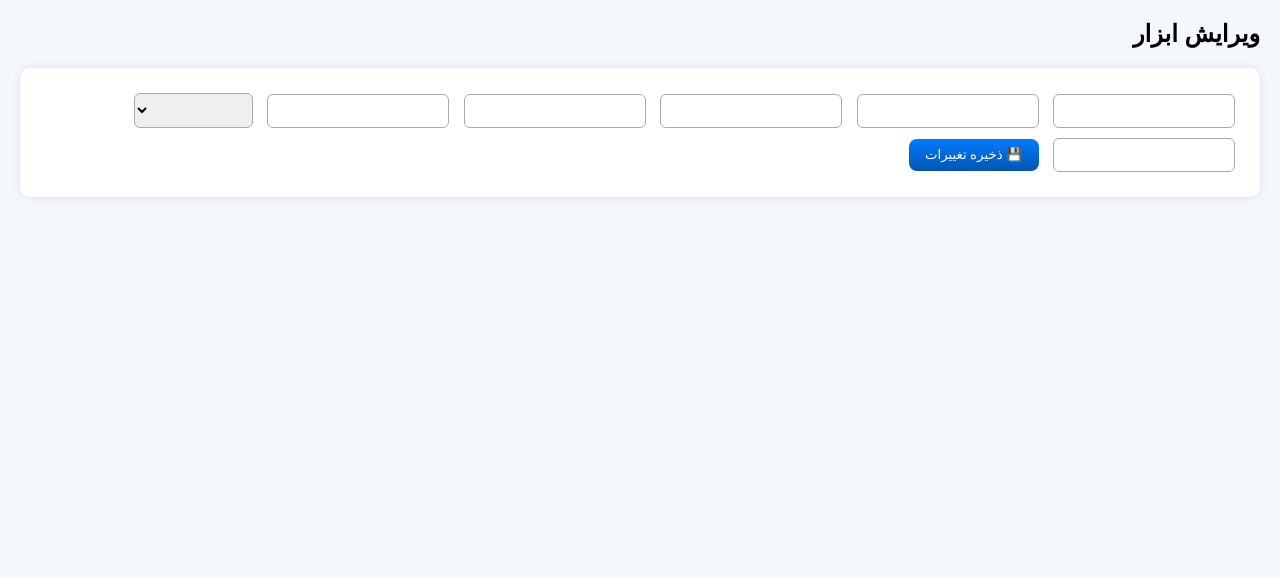
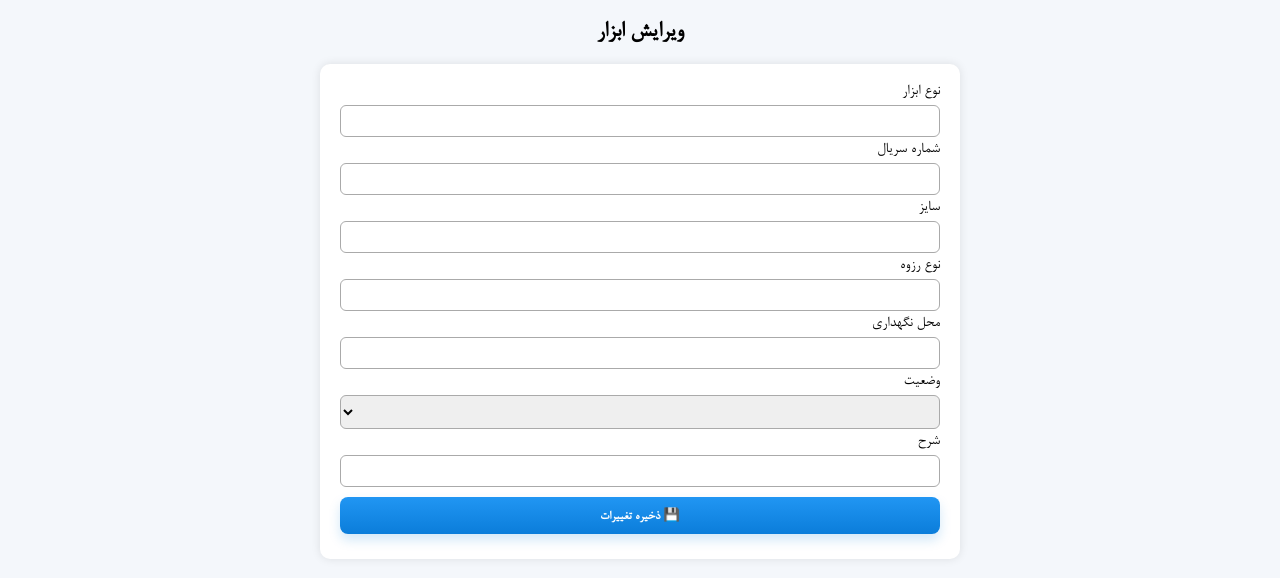
Before and after one commit to javadrad/Inventory-app-final, a Flask app: page /edit/1 in a window 1280 px wide. Shown: the top 578 px of the page. Run offline with Flask 3, Linux system fonts and the light colour scheme; data that the repository does not hold is empty.

Commit message:
Update edit.html

```diff
--- a/templates/edit.html
+++ b/templates/edit.html
@@ -4,8 +4,12 @@
 <meta charset="UTF-8">
 <title>ویرایش ابزار</title>
 <style>
+    @font-face {
+        font-family: "B Nazanin";
+        src: url("/static/fonts/B-NAZANIN.TTF") format("truetype");
+    }
     body {
-            font-family: 'B Nazanin', sans-serif;
+        font-family: "B Nazanin", Arial, sans-serif;
         background: #f4f7fb;
         direction: rtl;
         margin: 20px;
@@ -15,39 +19,62 @@
         padding: 20px;
         border-radius: 10px;
         box-shadow: 0 0 10px rgba(0,0,0,0.1);
+        max-width: 600px;
+        margin: auto;
     }
     input, select, button {
-            margin: 5px;
+        margin: 5px 0;
         padding: 8px;
         border-radius: 6px;
         border: 1px solid #aaa;
-            font-family: 'B Nazanin';
+        font-family: "B Nazanin";
+        width: 100%;
+        box-sizing: border-box;
     }
     button {
-            background: linear-gradient(#007BFF, #0056b3);
+        background: linear-gradient(180deg,#2196F3,#0b7dda);
         color: white;
         border: none;
-            padding: 8px 16px;
+        padding: 10px 16px;
         border-radius: 8px;
         cursor: pointer;
+        font-weight: bold;
+        box-shadow: 0 6px 12px rgba(11,125,218,0.18);
     }
 </style>
 </head>
 <body>
-    <h2>ویرایش ابزار</h2>
+    <h2 style="text-align:center;">ویرایش ابزار</h2>
     <form method="POST">
-        <input type="text" name="tool_type" value="{{ item['tool_type'] }}" required>
-        <input type="text" name="serial_number" value="{{ item['serial_number'] }}" required>
+        <label>نوع ابزار</label>
+        <input type="text" name="tool_type" value="{{ item['tool_type'] }}">
+
+        <label>شماره سریال</label>
+        <input type="text" name="serial_number" value="{{ item['serial_number'] }}">
+
+        <label>سایز</label>
         <input type="text" name="size" value="{{ item['size'] }}">
+
+        <label>نوع رزوه</label>
         <input type="text" name="thread_type" value="{{ item['thread_type'] }}">
+
+        <label>محل نگهداری</label>
         <input type="text" name="location" value="{{ item['location'] }}">
+
+        <label>وضعیت</label>
         <select name="status">
             <option value="{{ item['status'] }}" selected>{{ item['status'] }}</option>
             <option>Ready to Use</option>
             <option>Need to Repair</option>
+            <option>Need to Sandblast</option>
             <option>Scrap</option>
+            <option>Class 2</option>
+            <option>Need to Inspection</option>
         </select>
-        <input type="text" name="description" value="{{ item['description'] }}">
+
+        <label>شرح</label>
+        <input type="text" name="description" value="{{ item['description'] or '' }}">
+
         <button type="submit">💾 ذخیره تغییرات</button>
     </form>
 </body>
```
Lines whose indentation alone changed are shown as unchanged.
